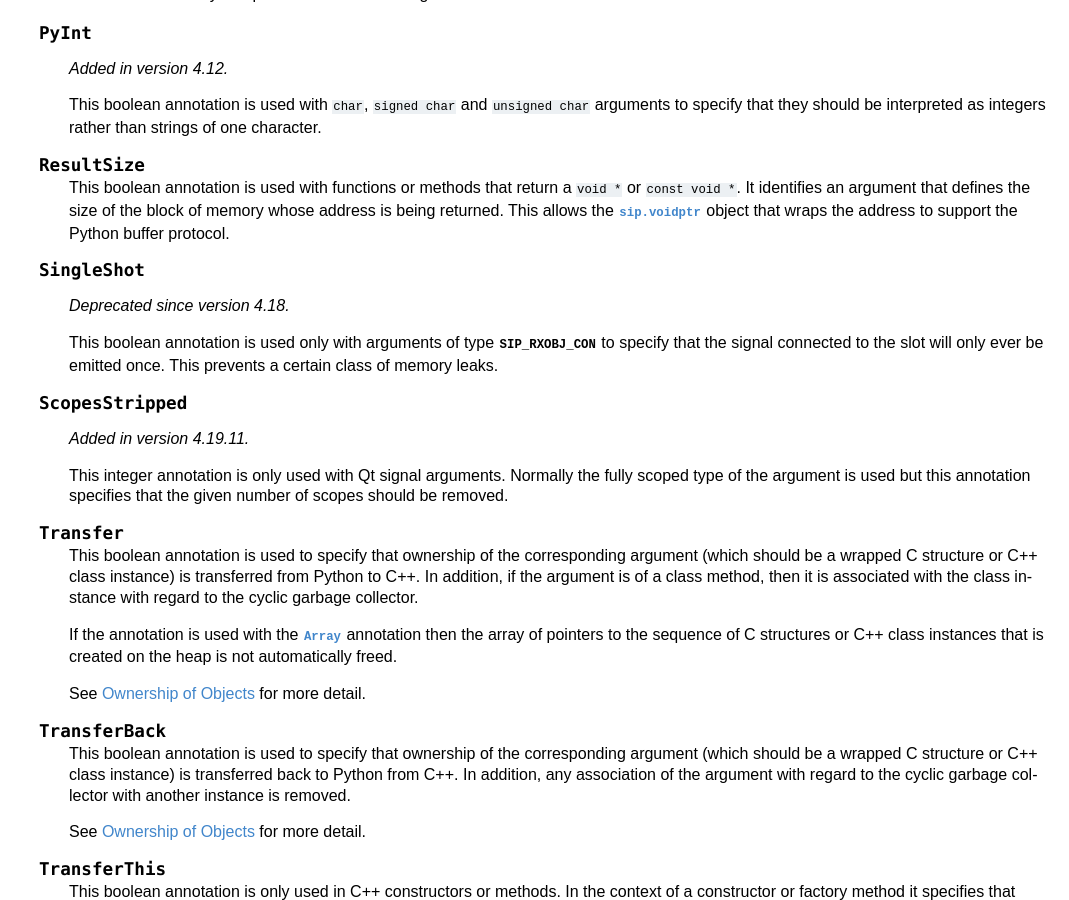
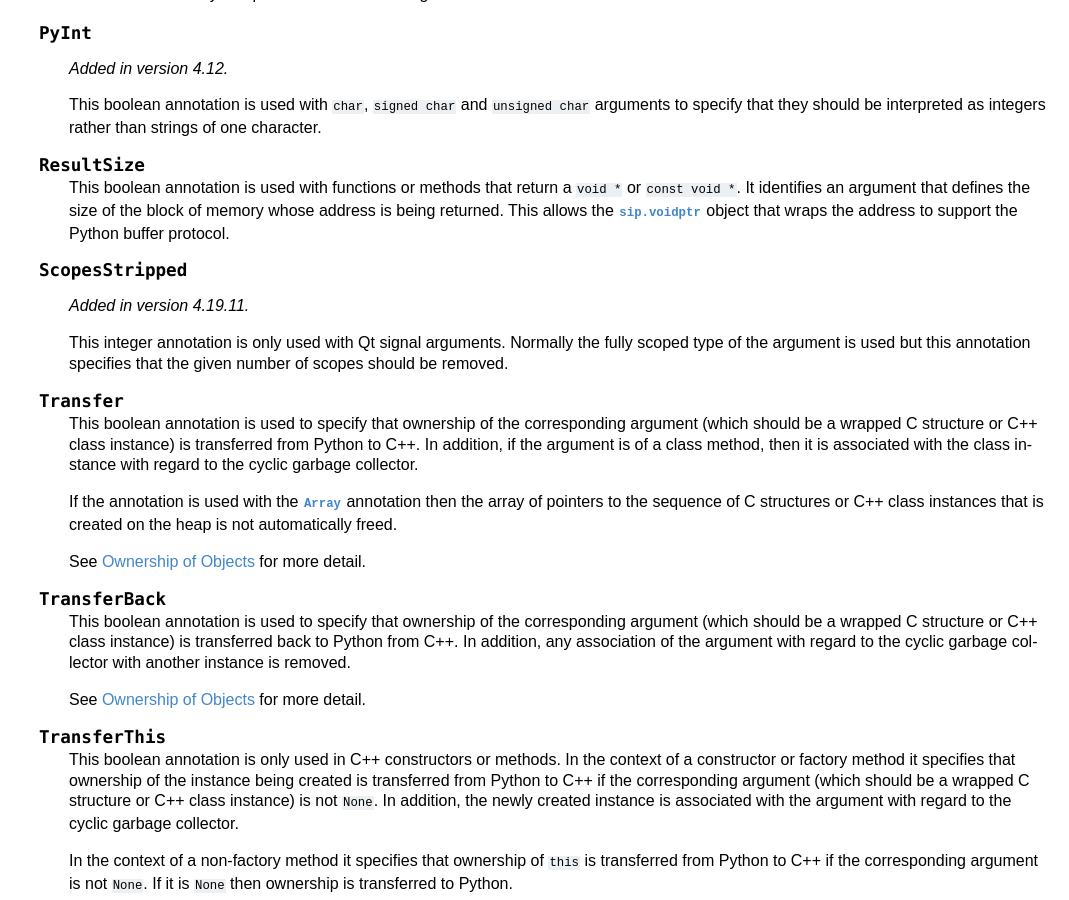
Before and after one commit to teleshoes/python-sip, a Sphinx documentation site: the page built from doc/annotations.rst, in a window 1280 px wide and 900 px high, scrolled down 3349 px. Shown: the whole window, without its empty margins (211-1280 px from the left). Built offline with Sphinx 7.4.7, drawn with Linux system fonts in a browser that asks for light colours.

Commit message:
Removed the SingleShot annotation.

```diff
--- a/doc/annotations.rst
+++ b/doc/annotations.rst
@@ -259,16 +259,6 @@ Argument Annotations
     size of the block of memory whose address is being returned.  This allows
     the :class:`sip.voidptr` object that wraps the address to support the
     Python buffer protocol.
-
-
-.. argument-annotation:: SingleShot
-
-    .. deprecated:: 4.18
-
-    This boolean annotation is used only with arguments of type
-    :stype:`SIP_RXOBJ_CON` to specify that the signal connected to the slot
-    will only ever be emitted once.  This prevents a certain class of memory
-    leaks.
 
 
 .. argument-annotation:: ScopesStripped
```
